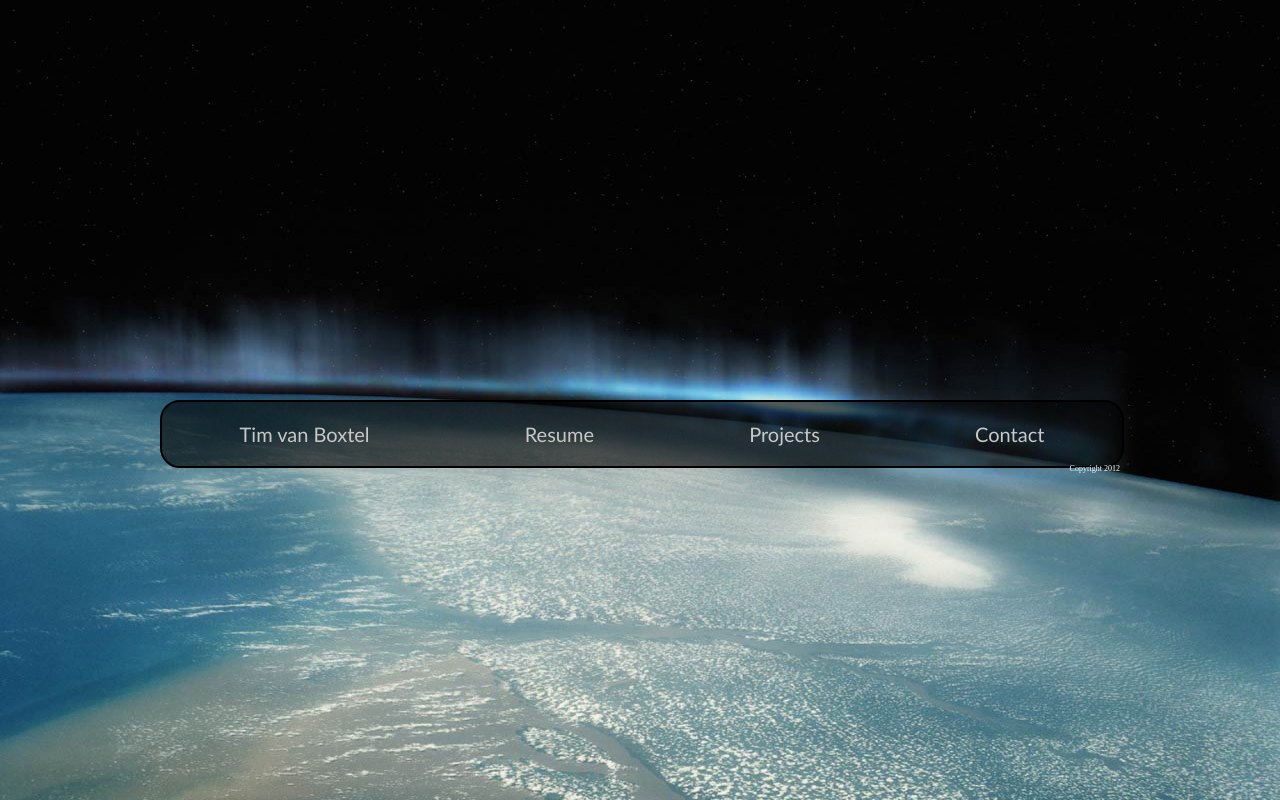
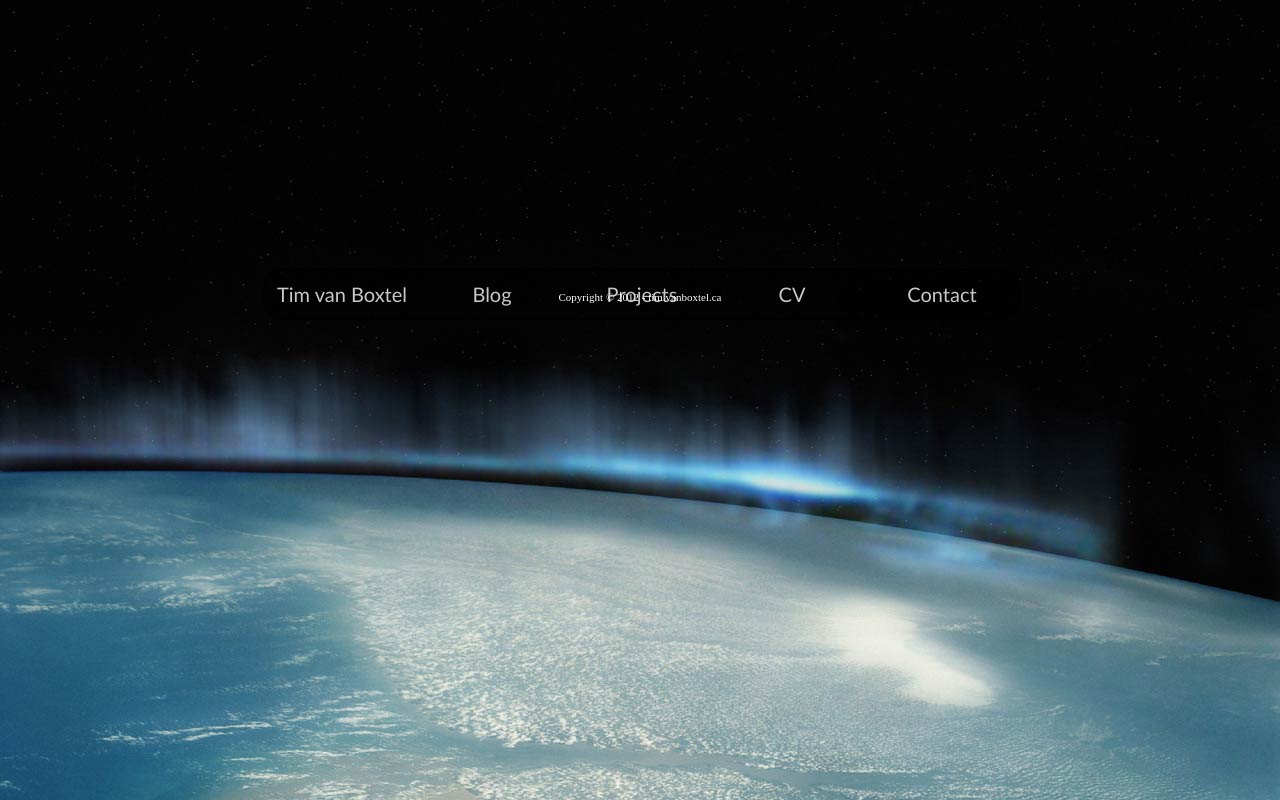
Before and after one commit to SunPowered/homepage, a PHP site: page /tim/index.html in a window 1280 px wide. Run offline with PHP 8.4, Linux system fonts and the light colour scheme.

Commit message:
Nice looking front page.  Hover effect.

```diff
--- a/tim/css/style.css
+++ b/tim/css/style.css
@@ -4,41 +4,12 @@ html, body {
 	height: 100%;
 }
 
-div, body, ul, li, a{
+div, body, nav, ul, li, a{
 	margin: 0;
 	padding: 0;
 }
-body {
-	background-image: url('../img/auroraborealisfromspace.jpg');
-	background-repeat:no-repeat;
-	background-size: 100% 100%
-}
 
-li {
-	list-style: none;
-}
-
-#floater {
-	position: relative;
-	float: left;
-	width: 1px;
-	height: 50%;
-}
-
-#container {
-	position:relative; clear: left;
-	width: 75%;
-	height: 8%;
-	min-width: 500px;
-	margin: 0 auto;
-}
-
-nav {
-
-	height: 100%;
-	width: 100%;
-}
-nav ul {
+footer, nav, ul, li {
 	display: -webkit-box;
 	display: -moz-box;
 	display: box;
@@ -54,11 +25,56 @@ nav ul {
 	-webkit-box-align: center;
 	-moz-box-align: center;
 	box-align: center;
+}
+
+body {
+	background-color: black;
+	background-image: url('../img/auroraborealisfromspace.jpg');
+	background-repeat:no-repeat;
+	background-size: 100% auto;
+	color: rgba(255, 255, 255, 1);
+}
+
+li {
+	list-style: none;
+}
+
+#floater {
+	position: relative;
+	float: left;
+	width: 1px;
+	height: 33%;
+}
+
+#container {
+	position:relative; clear: left;
+
+	height: 8%;
+	max-height: 60px;
+	margin: 0 auto;
+
+	display: -webkit-box;
+	display: -moz-box;
+	display: box;
+
+	-webkit-box-pack: center;
+	-moz-box-align: center;
+	box-align: center;
+
+	-webkit-box-orient: vertical;
+	-moz-box-orient: vertical;
+	box-orient: vertical;
+
+	-webkit-box-align: center;
+	-moz-box-align: center;
+	box-align: center;
+}
+
+nav ul {
+
 
 	border: 2px solid black;
 	border-radius: 20px;
-
-	height: 100%;
 	width: 100%;
 	font-size: 15pt;
 	background: rgba(0,0,0,.6);
@@ -70,19 +86,28 @@ nav ul li {
 	text-align: center;
 	min-width: 150px;
 
-	-webkit-box-flex: 1;
-	-moz-box-flex: 1;
-	box-flex: 1;
 }
 
+nav ul li:hover {
+	-webkit-box-shadow: 0 0 10px rgba(255,255,255,0.5);
+	-moz-box-shadow: 0 0 10px rgba(255,255,255,0.5);
+	box-shadow: 0 0 10px rgba(255,255,255,0.5);
+}
+
+nav ul li:onclick {
+
+}
 nav ul li a {
 	display:block;
 	text-decoration: none;
 	color: rgba(200, 200, 200, 1);
+	padding-top: 12px; padding-bottom: 12px;
 }
 
 footer {
-	font-size:8px;
-	position: absolute; right:0;
-	color: white;
+	font-size:11px;
+	position: absolute;
+	text-align: center;
+	margin-top: 5px;
+	width: 100%;
 }
--- a/tim/index.html
+++ b/tim/index.html
@@ -11,14 +11,15 @@
 
 	<nav>
 		<ul>
-			<li><a href='wp'>Tim van Boxtel</a></li>
-			<li><a href='resume/index.html'>Resume</a></li>
+			<li><a href='#about'>Tim van Boxtel</a>
+			<li><a href='wp'>Blog</a></li>
 			<li><a href='projects/index.html'>Projects</a></li>
+			<li><a href='resume/index.html'>CV</a></li>
 			<li><a href='contact.html'>Contact</a></li>
 		</ul>
 	</nav>
 
-	<footer>Copyright 2012</footer>
+	<footer>Copyright &copy; 2012 - tim.vanboxtel.ca</footer>
 </div>
 
 </body>
```
